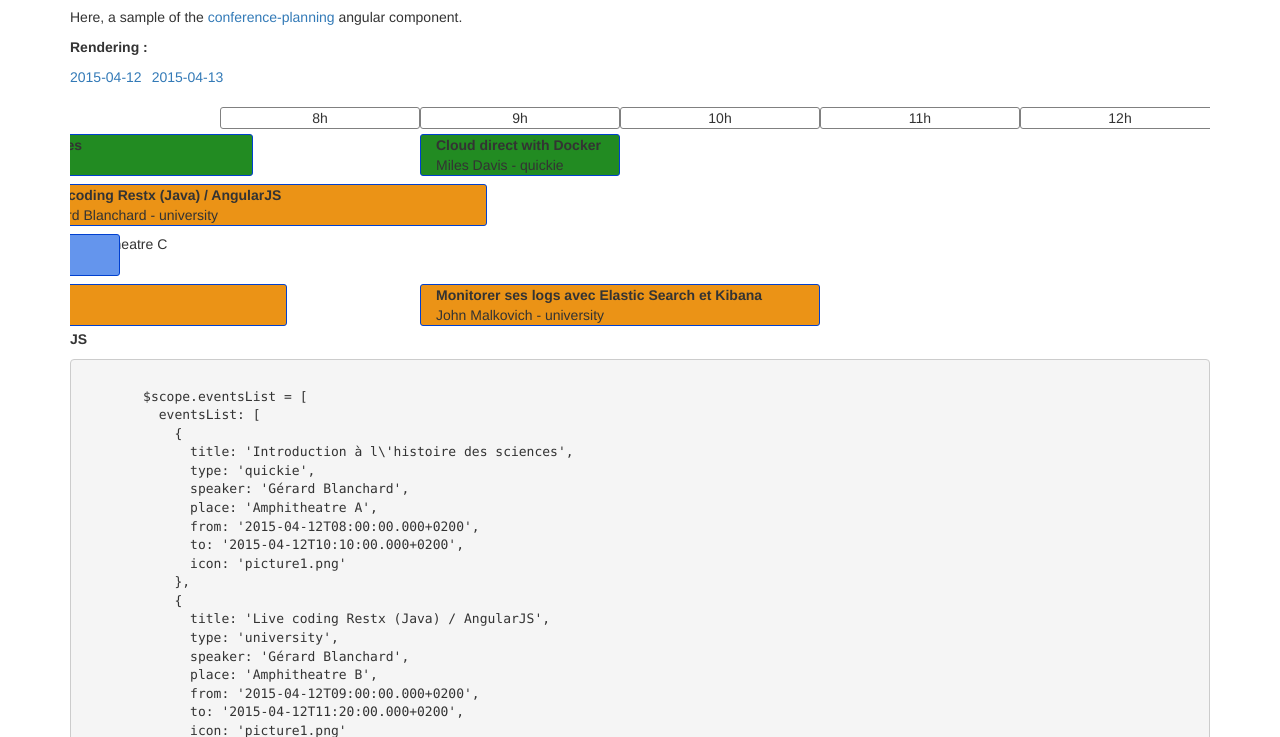
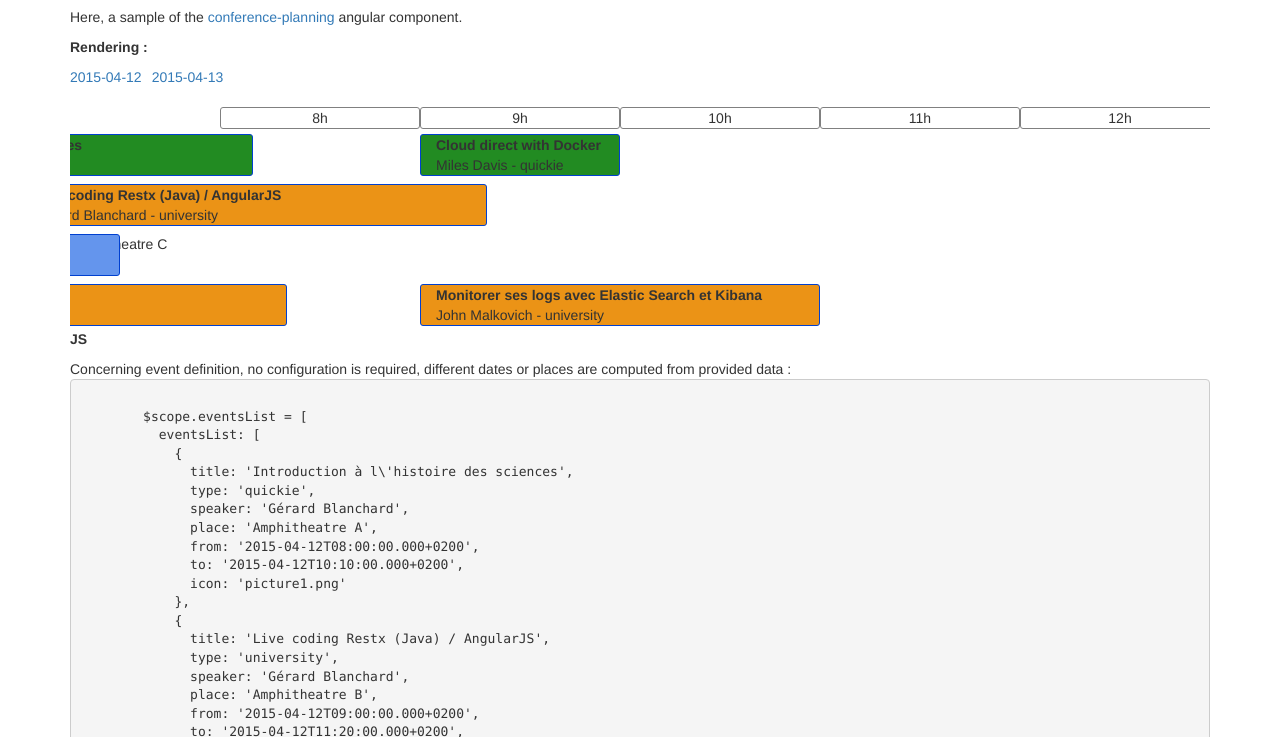
Before and after one commit to walien/angular-conference-planning, a website: page app/index.html in a window 1280 px wide. Shown: the part 63-800 px from the top of the page. Drawn offline with nearby package versions, Linux system fonts and the light colour scheme; some packages are replaced by stand-ins of ours; files that its build step writes are made by us from their sources.

Commit message:
Improve samples

```diff
--- a/app/views/Sample.html
+++ b/app/views/Sample.html
@@ -14,6 +14,7 @@
   </conference-planning>
 
   <p><b>JS</b></p>
+    Concerning event definition, no configuration is required, different dates or places are computed from provided data :
     <pre>
 
         $scope.eventsList = [
```
